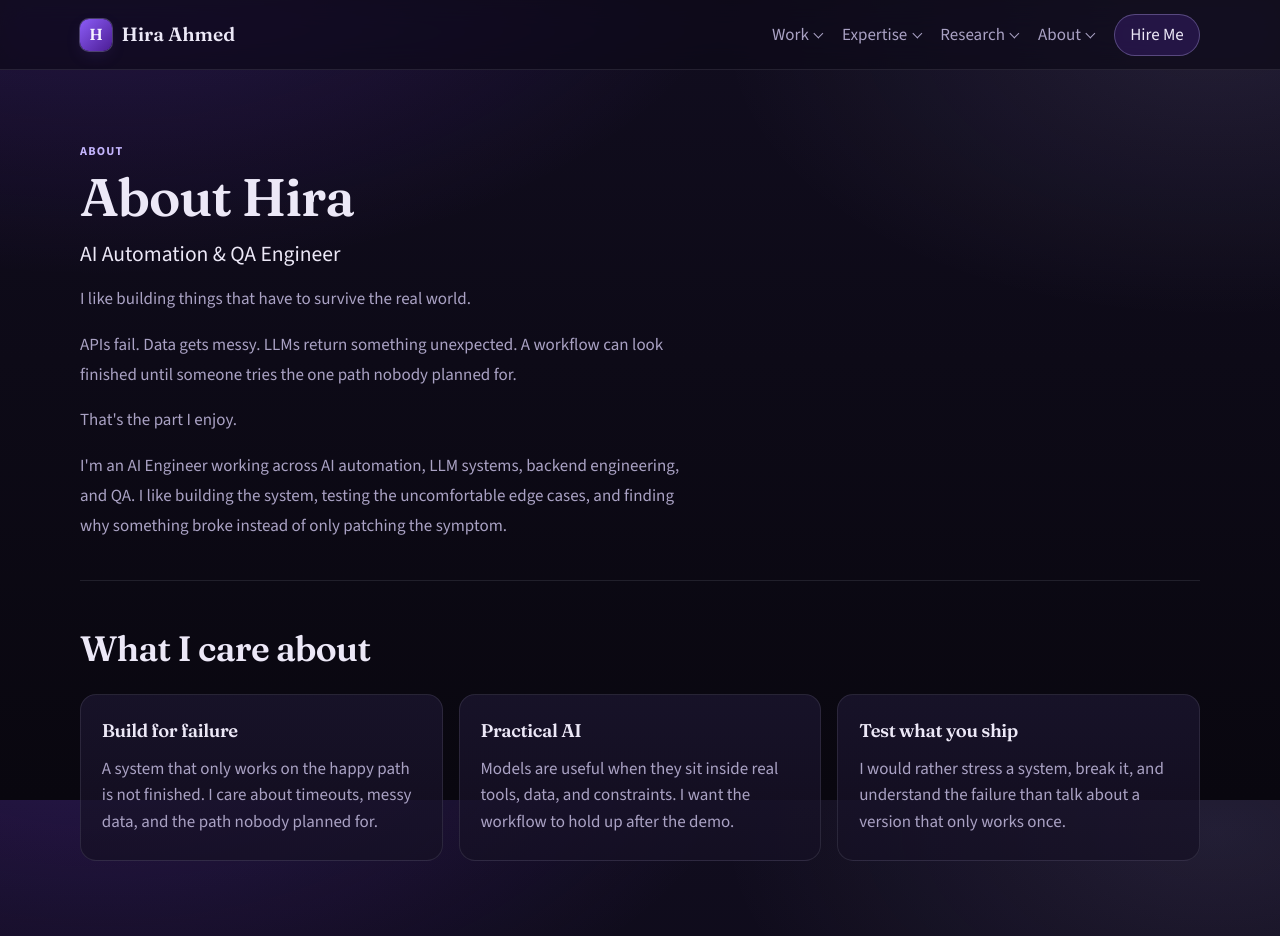
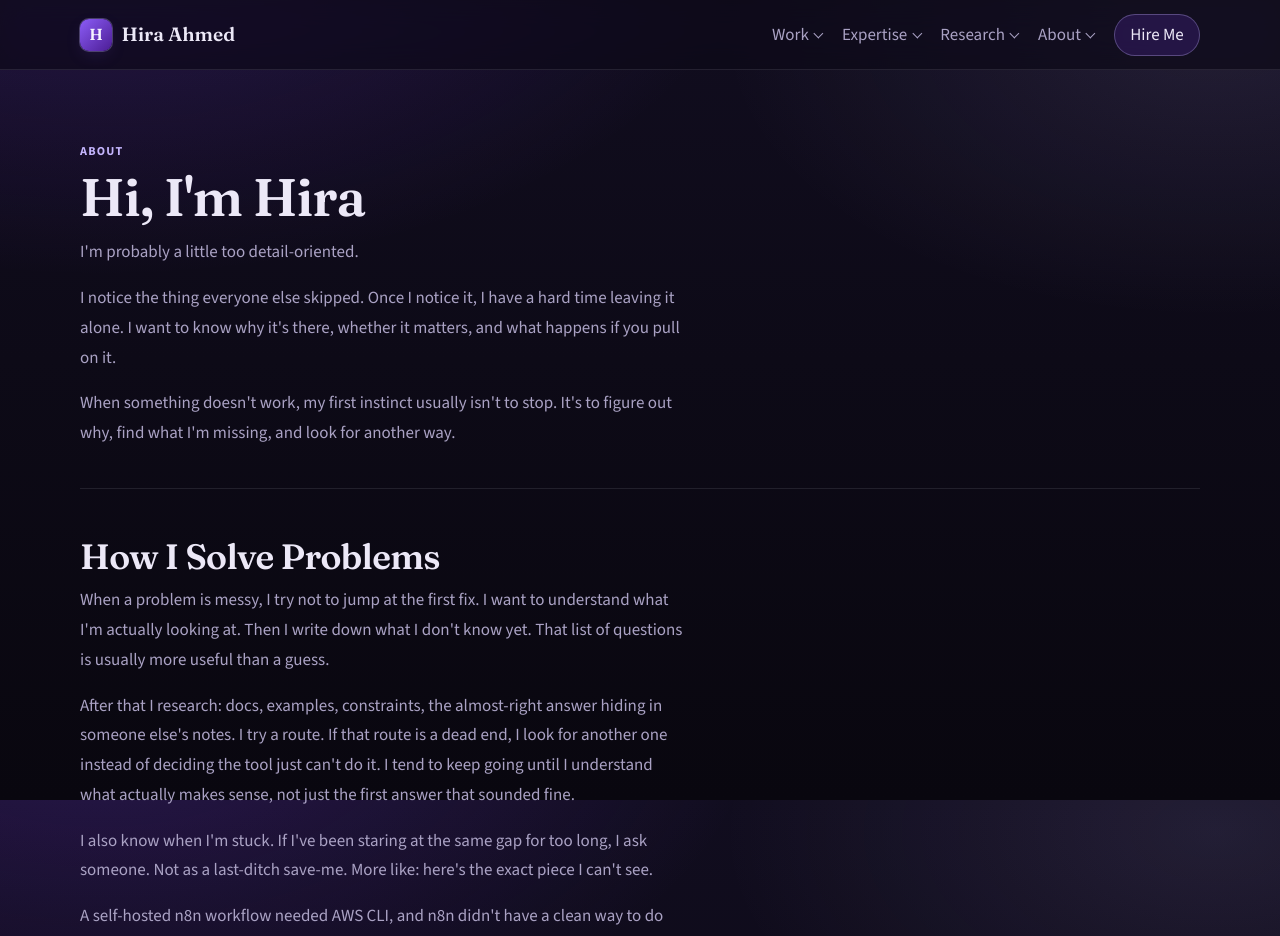
Before and after one commit to hira299/hira299.github.io, a Next.js app: page /about in a window 1280 px wide. Shown: the top 936 px of the page. Built offline with nearby package versions, Linux system fonts and the light colour scheme.

Commit message:
Rewrite About as a personal page, not a second homepage.

```diff
--- a/app/about/page.tsx
+++ b/app/about/page.tsx
@@ -1,7 +1,6 @@
 import Link from "next/link";
 import { JsonLd } from "@/components/JsonLd";
 import { profile } from "@/data/profile";
-import { getLink } from "@/data/social-links";
 import { buildMetadata } from "@/lib/metadata";
 import { aboutJsonLd } from "@/lib/structured-data";
 
@@ -14,78 +13,113 @@ export const metadata = buildMetadata({
   path: "/about/",
 });
 
-const cares = [
-  {
-    title: "Build for failure",
-    text: "A system that only works on the happy path is not finished. I care about timeouts, messy data, and the path nobody planned for.",
-  },
-  {
-    title: "Practical AI",
-    text: "Models are useful when they sit inside real tools, data, and constraints. I want the workflow to hold up after the demo.",
-  },
-  {
-    title: "Test what you ship",
-    text: "I would rather stress a system, break it, and understand the failure than talk about a version that only works once.",
-  },
-];
-
 const path = [
-  {
-    title: "QA",
-    text: "Started by testing other people's systems and writing down what broke.",
-  },
-  {
-    title: "Backend and automation",
-    text: "Moved into building the production pipeline, scrapers, and cloud systems behind a large directory.",
-  },
-  {
-    title: "AI engineering",
-    text: "Owned the LLM stages, structured outputs, and the automations that connect models to real data.",
-  },
-  {
-    title: "AI and reliability research",
-    text: "That production work led into research on checking AI-generated changes instead of trusting them.",
-  },
+  { title: "QA", text: "Looking closely, writing down what broke, and not trusting the happy path." },
+  { title: "Backend and automation", text: "Building the production systems behind a large AI tools directory." },
+  { title: "AI engineering", text: "An assigned pipeline task that I had to figure out, and then didn't want to put down." },
+  { title: "AI and reliability research", text: "The same habit, pointed at a harder question: how do you check what a model proposes?" },
 ];
 
 export default function AboutPage() {
-  const github = getLink("GitHub");
-
   return (
     <>
       <section className="page-header">
         <p className="eyebrow">About</p>
-        <h1>About Hira</h1>
-        <p className="lede">{profile.role}</p>
+        <h1>Hi, I&apos;m Hira</h1>
         <div className="prose">
-          <p>I like building things that have to survive the real world.</p>
+          <p>I&apos;m probably a little too detail-oriented.</p>
           <p>
-            APIs fail. Data gets messy. LLMs return something unexpected. A workflow can look finished until
-            someone tries the one path nobody planned for.
+            I notice the thing everyone else skipped. Once I notice it, I have a hard time leaving it alone. I
+            want to know why it&apos;s there, whether it matters, and what happens if you pull on it.
           </p>
-          <p>That&apos;s the part I enjoy.</p>
           <p>
-            I&apos;m an AI Engineer working across AI automation, LLM systems, backend engineering, and QA. I
-            like building the system, testing the uncomfortable edge cases, and finding why something broke
-            instead of only patching the symptom.
+            When something doesn&apos;t work, my first instinct usually isn&apos;t to stop. It&apos;s to figure
+            out why, find what I&apos;m missing, and look for another way.
           </p>
         </div>
       </section>
 
-      <section className="section" aria-labelledby="care-title">
-        <h2 id="care-title">What I care about</h2>
-        <ul className="card-grid">
-          {cares.map((item) => (
-            <li key={item.title} className="card">
-              <h3>{item.title}</h3>
-              <p>{item.text}</p>
-            </li>
-          ))}
-        </ul>
+      <section className="section" aria-labelledby="solve-title">
+        <h2 id="solve-title">How I Solve Problems</h2>
+        <div className="prose">
+          <p>
+            When a problem is messy, I try not to jump at the first fix. I want to understand what I&apos;m
+            actually looking at. Then I write down what I don&apos;t know yet. That list of questions is
+            usually more useful than a guess.
+          </p>
+          <p>
+            After that I research: docs, examples, constraints, the almost-right answer hiding in someone
+            else&apos;s notes. I try a route. If that route is a dead end, I look for another one instead of
+            deciding the tool just can&apos;t do it. I tend to keep going until I understand what actually
+            makes sense, not just the first answer that sounded fine.
+          </p>
+          <p>
+            I also know when I&apos;m stuck. If I&apos;ve been staring at the same gap for too long, I ask
+            someone. Not as a last-ditch save-me. More like: here&apos;s the exact piece I can&apos;t see.
+          </p>
+          <p>
+            A self-hosted n8n workflow needed AWS CLI, and n8n didn&apos;t have a clean way to do that from
+            the canvas. I could have stopped at &quot;the tool doesn&apos;t support it.&quot; Instead I put a
+            small HTTP sidecar next to it, so the workflow could ask for that work and keep moving. I
+            wasn&apos;t trying to be clever. I just didn&apos;t want the limitation to be the end of the
+            sentence.
+          </p>
+        </div>
+      </section>
+
+      <section className="section" aria-labelledby="detail-title">
+        <h2 id="detail-title">A Little Too Detail-Oriented</h2>
+        <div className="prose">
+          <p>
+            My friends would probably call me a nerdy perfectionist, and they wouldn&apos;t be wrong.
+            Unfinished work bothers me. Missed details bother me. Something turning out very differently from
+            what I expected bothers me more than I like to admit.
+          </p>
+          <p>
+            I want things done properly, not just done. That can make me efficient. It can also make me sit
+            too long on a problem that needed a smaller cut.
+          </p>
+          <p>
+            One thing I&apos;ve had to learn is that doing everything myself isn&apos;t always the fastest way
+            through. When a problem gets too big or messy, I break it into smaller pieces, figure out exactly
+            where I&apos;m stuck, and ask for help. That&apos;s usually when it starts moving again.
+          </p>
+        </div>
+      </section>
+
+      <section className="section" aria-labelledby="ask-title">
+        <h2 id="ask-title">What People Come to Me For</h2>
+        <div className="prose">
+          <p>I seem to have become the person people ask when they need help figuring something out.</p>
+          <p>
+            It might be a project that&apos;s stuck, a bug that doesn&apos;t make sense, a technical choice
+            they don&apos;t want to guess at, or what to do next in their work. I like sitting with someone
+            else&apos;s messy question and helping them find a route they can actually take.
+          </p>
+        </div>
       </section>
 
       <section id="experience" className="section" aria-labelledby="path-title">
-        <h2 id="path-title">How I got here</h2>
+        <h2 id="path-title">How I Got Here</h2>
+        <div className="prose">
+          <p>I didn&apos;t plan to become an AI engineer.</p>
+          <p>
+            I started in QA, which trained the habit I still use: look closely, write down what broke, don&apos;t
+            trust the screen if the API disagrees. Then I moved into backend and automation, building the
+            production systems behind a large AI tools directory.
+          </p>
+          <p>
+            At some point I was assigned a pipeline task that involved AI. I had to figure it out. Once I
+            actually built it and started running it, something clicked. I liked this work more than I
+            expected. That pipeline still processes 28,000+ records, with status-gated LLM stages that record
+            a failure instead of skipping it.
+          </p>
+          <p>
+            That&apos;s what pulled me into AI engineering. The research came later from the same instinct: if
+            a model proposes a change, I want a way to check it. Sentinel-Mesh is that question, as a
+            preprint.
+          </p>
+        </div>
         <ol className="timeline">
           {path.map((item) => (
             <li key={item.title}>
@@ -94,30 +128,33 @@ export default function AboutPage() {
             </li>
           ))}
         </ol>
-        <p className="link-row">
-          <Link href="/#experience">View my experience →</Link>
-        </p>
+      </section>
+
+      <section className="section" aria-labelledby="outside-title">
+        <h2 id="outside-title">Outside the Screen</h2>
+        <div className="prose">
+          <p>
+            I love walking alone. Long walks make me feel more like myself than almost anything else. My head
+            gets quiet. I come back clearer.
+          </p>
+          <p>
+            I also like picking up a new tool or stack just to see what it can do. Trying things is how I
+            learn, at work and outside it. I like new experiences, even small ones.
+          </p>
+          <p>
+            And I enjoy shopping more than I probably need to admit. There&apos;s something oddly satisfying
+            about buying something with money I earned myself.
+          </p>
+        </div>
       </section>
 
       <section className="section" aria-labelledby="education-title">
-        <h2 id="education-title">Education</h2>
-        <p className="support">
-          {profile.education.degree}
-          <br />
-          {profile.education.institution}
-        </p>
-      </section>
-
-      <section className="section" aria-labelledby="human-title">
-        <h2 id="human-title">A few human details</h2>
-        <p className="support">
-          I notice edge cases. I would rather spend the afternoon on a hard bug than on a demo that only works
-          once. If something fails, I want the root cause, not a patch that hides it.
-        </p>
+        <h2 id="education-title">{profile.education.degree}</h2>
+        <p className="support">{profile.education.institution}</p>
       </section>
 
       <section className="section" aria-labelledby="about-links-title">
-        <h2 id="about-links-title">More</h2>
+        <h2 id="about-links-title">More About My Work</h2>
         <ul className="link-list">
           <li>
             <Link href="/#experience">Experience →</Link>
@@ -125,13 +162,9 @@ export default function AboutPage() {
           <li>
             <Link href="/research/">Research →</Link>
           </li>
-          {github ? (
-            <li>
-              <a href={github.href} target="_blank" rel="noopener noreferrer">
-                GitHub →<span className="visually-hidden"> (opens in a new tab)</span>
-              </a>
-            </li>
-          ) : null}
+          <li>
+            <Link href="/case-studies/">Case Studies →</Link>
+          </li>
           <li>
             <Link href="/contact/">Contact →</Link>
           </li>
```
